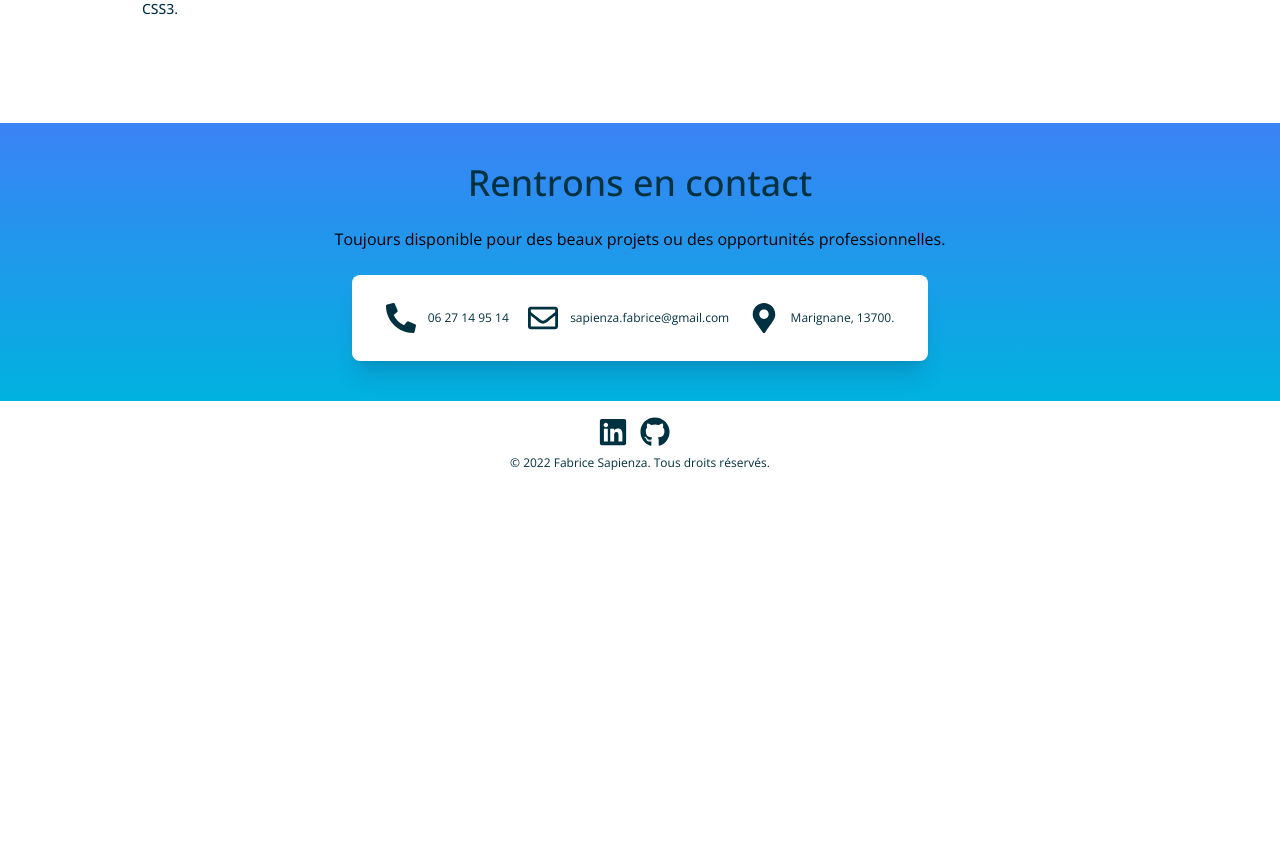
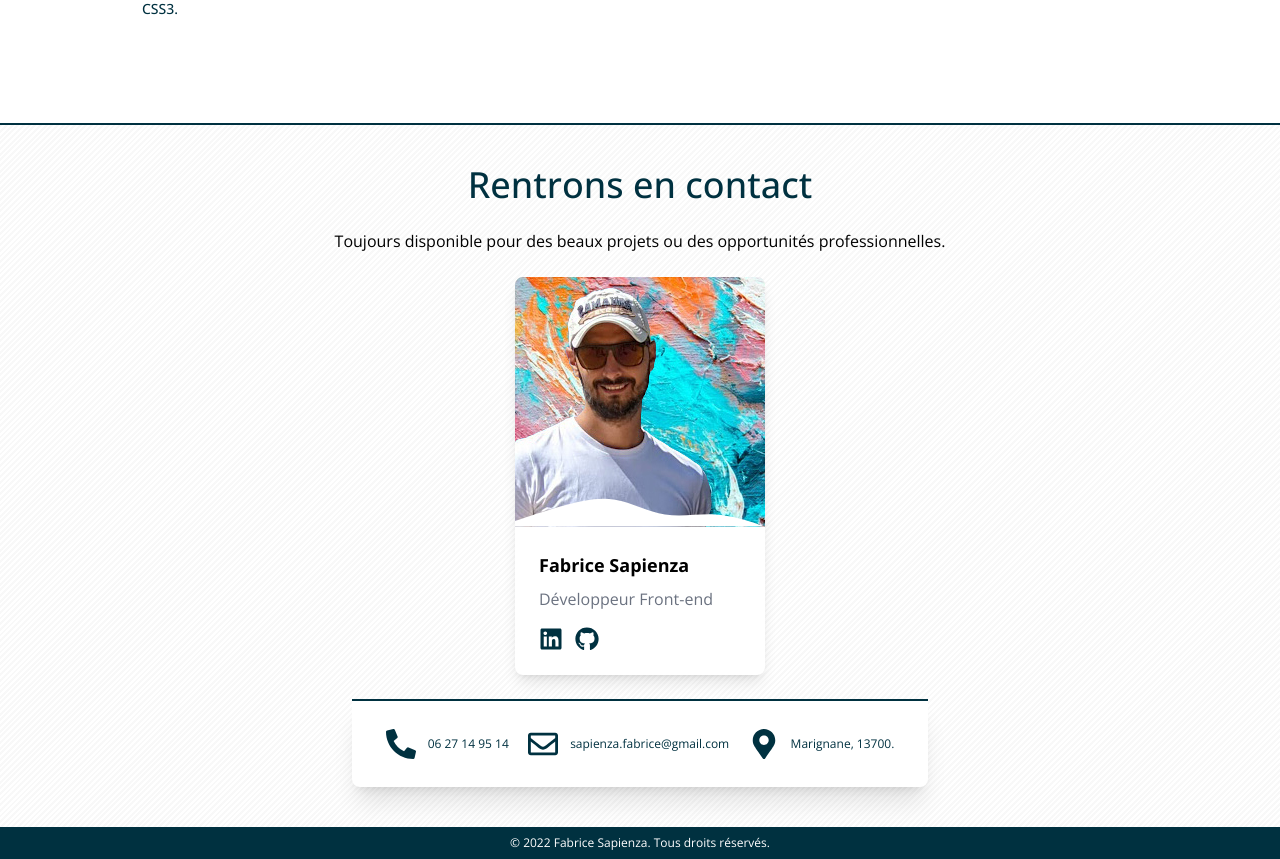
Before and after one commit to Fabrice-Sapienza/portfolio-cv, a Next.js app: page / in a window 1280 px wide. Shown: the part 1882-2741 px from the top of the page. Before the commit the page ends 2361 px from the top, so only its background shows below. Built offline with nearby package versions, Linux system fonts and the light colour scheme.

Commit message:
update contact with add card component & link menu

```diff
--- a/components/Footer/Footer.jsx
+++ b/components/Footer/Footer.jsx
@@ -3,19 +3,7 @@ import Link from 'next/link'
 
 export default function Footer() {
     return (
-        <footer className="bg-white text-secondary py-2">
-            <div className="flex justify-center items-center my-2" >
-                <Link href='https://www.linkedin.com/in/fabrice-sapienza-8934a5129'>
-                    <a>
-                        <FaLinkedin className="cursor-pointer text-3xl hover:text-primary mr-3" />
-                    </a>
-                </Link>
-                <Link href='https://github.com/Fabrice-Sapienza'>
-                    <a>
-                        <FaGithub className="cursor-pointer text-3xl hover:text-primary mr-3" />
-                    </a>
-                </Link>
-            </div>
+        <footer className="bg-secondary text-white py-2">
             <p className="text-center text-xs font-normale">© 2022 Fabrice Sapienza. Tous droits réservés.</p>
         </footer>
     )
--- a/components/Navbar/MenuList/MenuList.jsx
+++ b/components/Navbar/MenuList/MenuList.jsx
@@ -7,6 +7,7 @@ export default function MenuList({ title, anchor, closeMenu }) {
             <li className="py-2 text-center border-t border-gray-200 relative lg:border-0">
                 <Link
                     to={anchor}
+                    href={`#${anchor}`}
                     className="cursor-pointer font-medium text-lg hover:text-primary"
                     // spy={true}
                     // activeClass="is-current"
--- a/components/Sections/About/About.jsx
+++ b/components/Sections/About/About.jsx
@@ -1,4 +1,4 @@
-import Link from 'next/link'
+import { Link } from 'react-scroll';
 import humanDev from '../../../public/assets/humanDev.gif'
 
 export default function About({ anchorScrollSpy }) {
@@ -22,7 +22,9 @@ export default function About({ anchorScrollSpy }) {
                         <p className="mb-2">Passionné de développement web, j'ai effectué une reconversion professionnelle en 2016.</p>
                         <p className="mb-2">Etant autodidact et très sensible à la qualité du code, l'ergonomie, la fluidité et l'expérience utilisateur (UX) d'un site web, je n'hésite pas à me former régulièrement.</p>
                         <p className="mb-2">je serais très heureux de discuter avec vous de vos projets ou de belles opportunités professionnelles.</p>
-                        <p className="md-2">N'hésitez pas à me <Link href='#contact'><a className='text-primary font-semibold'>contacter</a></Link>.</p>
+                        <p className="md-2">
+                            N'hésitez pas à me <Link to="contact" href="#contact" smooth={true} offset={-150} duration={500} className="cursor-pointer text-primary font-semibold">contacter</Link>.
+                        </p>
                     </div>
                     <div>
                         <img src={humanDev.src} className="w-full shadow-2xl border" alt="Human developer" />
--- /dev/null
+++ b/components/Sections/Contact/Card/Card.jsx
@@ -0,0 +1,40 @@
+import { FaLinkedin, FaGithub } from "react-icons/fa";
+import Link from 'next/link'
+import Portrait from '../../../../public/assets/portrait.jpg'
+
+export default function Card() {
+    return (
+        <div className="mb-6 lg:mb-0">
+            <div className="bg-white block rounded-lg shadow-lg">
+                <div className="relative overflow-hidden bg-no-repeat bg-cover">
+                    <img src={Portrait.src} className="w-full rounded-t-lg" />
+                    <svg className="absolute left-0 bottom-0" xmlns="http://www.w3.org/2000/svg" viewBox="0 0 1440 320">
+                        <path fill="#fff"
+                            d="M0,288L48,272C96,256,192,224,288,197.3C384,171,480,149,576,165.3C672,181,768,235,864,250.7C960,267,1056,245,1152,250.7C1248,256,1344,288,1392,304L1440,320L1440,320L1392,320C1344,320,1248,320,1152,320C1056,320,960,320,864,320C768,320,672,320,576,320C480,320,384,320,288,320C192,320,96,320,48,320L0,320Z">
+                        </path>
+                    </svg>
+                </div>
+                <div className="p-6">
+                    <h5 className="text-lg font-bold mb-2">Fabrice Sapienza</h5>
+                    <p className="text-gray-500 mb-4">Développeur Front-end</p>
+                    <ul className="list-inside flex mx-auto justify-start">
+                        <li>
+                            <Link href='https://www.linkedin.com/in/fabrice-sapienza-8934a5129'>
+                                <a>
+                                    <FaLinkedin className="cursor-pointer text-2xl text-secondary hover:text-primary mr-3" />
+                                </a>
+                            </Link>
+                        </li>
+                        <li>
+                            <Link href='https://github.com/Fabrice-Sapienza'>
+                                <a>
+                                    <FaGithub className="cursor-pointer text-2xl text-secondary hover:text-primary mr-3" />
+                                </a>
+                            </Link>
+                        </li>
+                    </ul>
+                </div>
+            </div>
+        </div>
+    )
+}
--- a/components/Sections/Contact/Contact.jsx
+++ b/components/Sections/Contact/Contact.jsx
@@ -1,20 +1,20 @@
-import Form from "./Form/Form"
+import Card from "./Card/Card"
 import { FaPhoneAlt, FaRegEnvelope, FaMapMarkerAlt } from "react-icons/fa";
 import Link from 'next/link'
 
 export default function Contact({ anchorScrollSpy }) {
     return (
-        <section className="bg-gradient-to-t from-primary to-blue-500 py-6 lg:p-10 border-primary" id={anchorScrollSpy}>
+        <section className="bg-custom border-t-2 border-secondary py-6 lg:p-10" id={anchorScrollSpy}>
             <h2 className="text-secondary text-center font-medium text-3xl md:text-4xl">
                 Rentrons en contact
             </h2>
             <p className="text-center my-6 px-2">
                 Toujours disponible pour des beaux projets ou des opportunités professionnelles.
             </p>
-            {/* <div className="flex items-center justify-center mb-6">
-                <Form />
-            </div> */}
-            <div className="bg-white shadow-xl mx-10 max-w-xl px-2 py-5 flex flex-col rounded-lg md:mx-auto lg:p-7">
+            <div className="flex items-center justify-center mb-6">
+                <Card />
+            </div>
+            <div className="bg-white shadow-xl mx-10 max-w-xl px-2 py-5 flex flex-col rounded-b-lg border-t-2 border-secondary md:mx-auto lg:p-7">
                 <div className="flex justify-around items-start flex-col space-x-2 space-y-4 sm:space-y-0 sm:items-center sm:flex-row">
                     <Link href="tel:+33627149514">
                         <a className="flex items-center text-xs text-secondary">
```
Also changed, not shown: public/assets/portrait.jpg (added).
